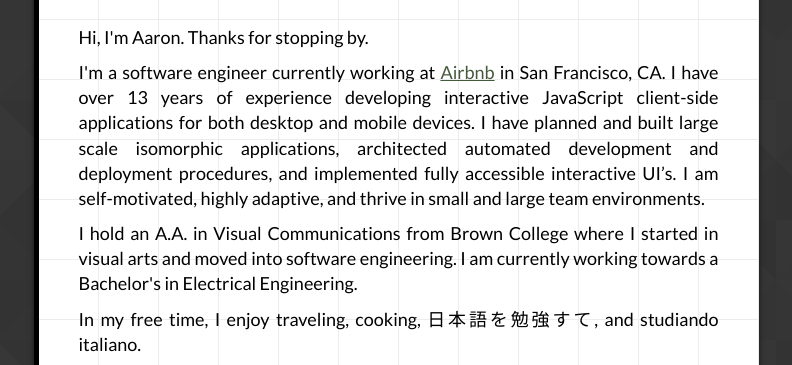
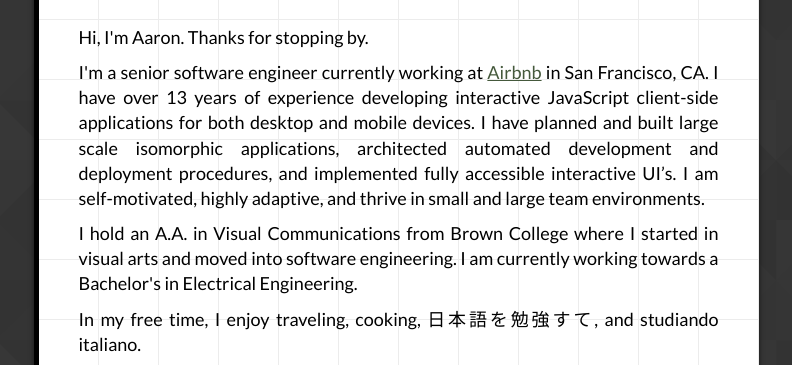
Before and after one commit to aarongloege/aarongloege.github.io, a website: page index.html in a window 1280 px wide. Shown: the part 260-625 px from the top of the page, without its empty margins (244-1036 px from the left). Drawn offline with Linux system fonts and the light colour scheme.

Commit message:
Update index.html

```diff
--- a/index.html
+++ b/index.html
@@ -16,7 +16,7 @@
     </section>
     <section class="verticalRythm">
         <p>Hi, I'm Aaron. Thanks for stopping by.</p>
-        <p>I'm a software engineer currently working at <a href="https://airbnb.com/" title="Airbnb" target="_blank">Airbnb</a> in San Francisco, CA. I have over 13 years of experience developing interactive JavaScript client-side applications for both desktop and mobile devices. I have planned and built large scale isomorphic applications, architected automated development and deployment procedures, and implemented fully accessible interactive UI’s. I am self-motivated, highly adaptive, and thrive in small and large team environments.</p>
+        <p>I'm a senior software engineer currently working at <a href="https://airbnb.com/" title="Airbnb" target="_blank">Airbnb</a> in San Francisco, CA. I have over 13 years of experience developing interactive JavaScript client-side applications for both desktop and mobile devices. I have planned and built large scale isomorphic applications, architected automated development and deployment procedures, and implemented fully accessible interactive UI’s. I am self-motivated, highly adaptive, and thrive in small and large team environments.</p>
         <p>I hold an A.A. in Visual Communications from Brown College where I started in visual arts and moved into software engineering. I am currently working towards a Bachelor's in Electrical Engineering.</p>
         <p>In my free time, I enjoy traveling, cooking, 日本語を勉強すて, and studiando italiano.</p>
     </section>
```
